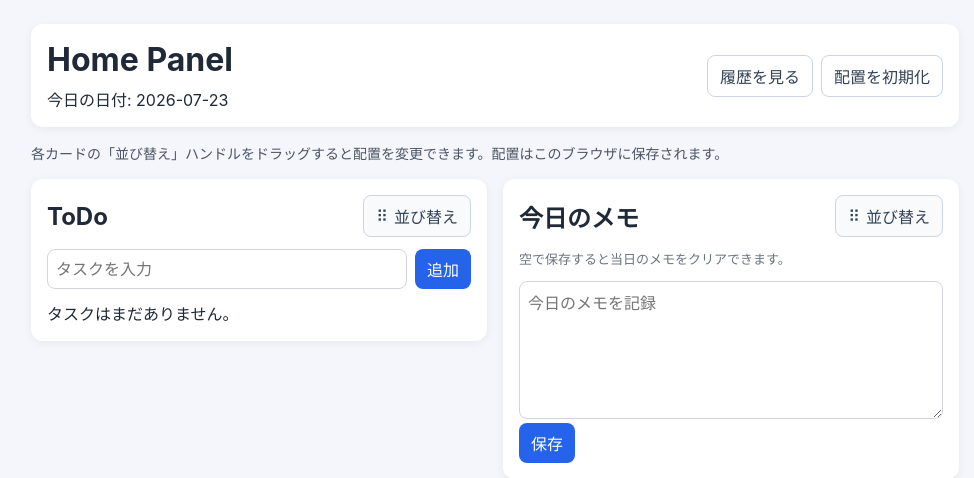
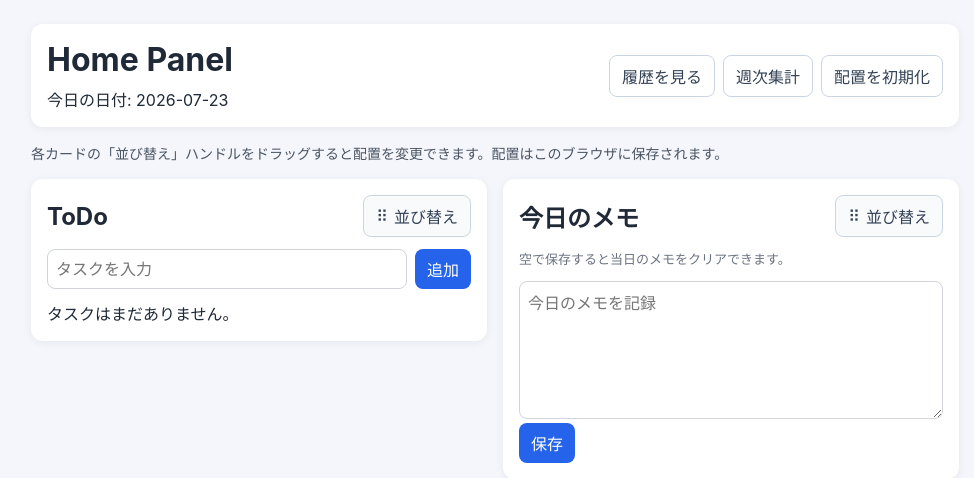
Before and after one commit to mizzz-ivr/home-panel-py, a FastAPI app: page / in a window 1280 px wide. Shown: the top 478 px of the page, without its empty margins (145-1119 px from the left). Run offline with FastAPI, Linux system fonts and the light colour scheme; data that the repository does not hold is empty; some libraries are stand-ins or nearby versions.

Commit message:
ダッシュボードに週次集計への導線を追加

```diff
--- a/app/templates/dashboard.html
+++ b/app/templates/dashboard.html
@@ -15,6 +15,7 @@
         </div>
         <div class="header-actions">
           <a href="/history" class="button-link secondary-button">履歴を見る</a>
+          <a href="/weekly" class="button-link secondary-button">週次集計</a>
           <button id="reset-layout" type="button" class="secondary-button">配置を初期化</button>
         </div>
       </header>
```
